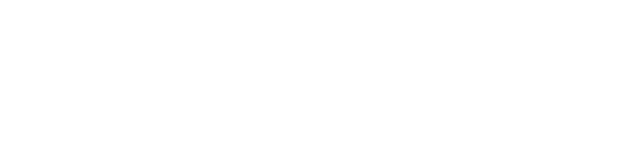
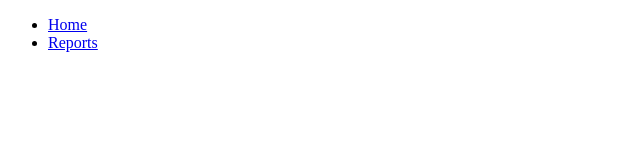
Before and after one commit to rizkijanuarr/simple-web-page, a plain HTML site: page index.html in a window 1280 px wide. Shown: the whole page, without its empty margins (0-640 px from the left). Drawn offline with Linux system fonts and the light colour scheme.

Commit message:
commit header from branch MTMAI-01

```diff
--- a/index.html
+++ b/index.html
@@ -6,6 +6,13 @@
     <title>Document</title>
 </head>
 <body>
-
+    <header>
+        <nav>
+            <ul>
+                <li><a href="#home">Home</a></li>
+                <li><a href="#reports">Reports</a></li>
+            </ul>
+        </nav>
+    </header>
 </body>
 </html>
```
